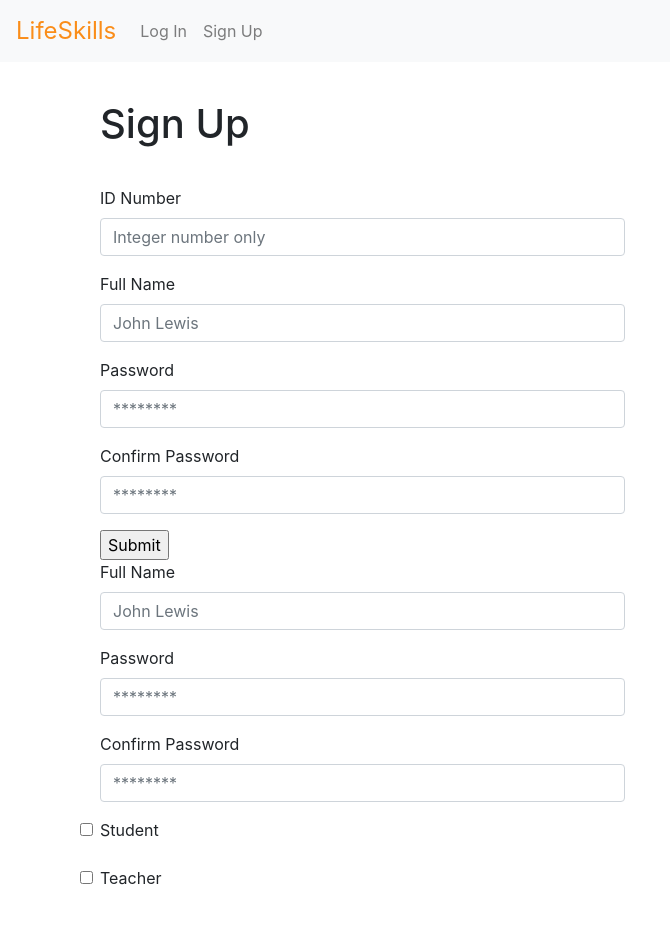
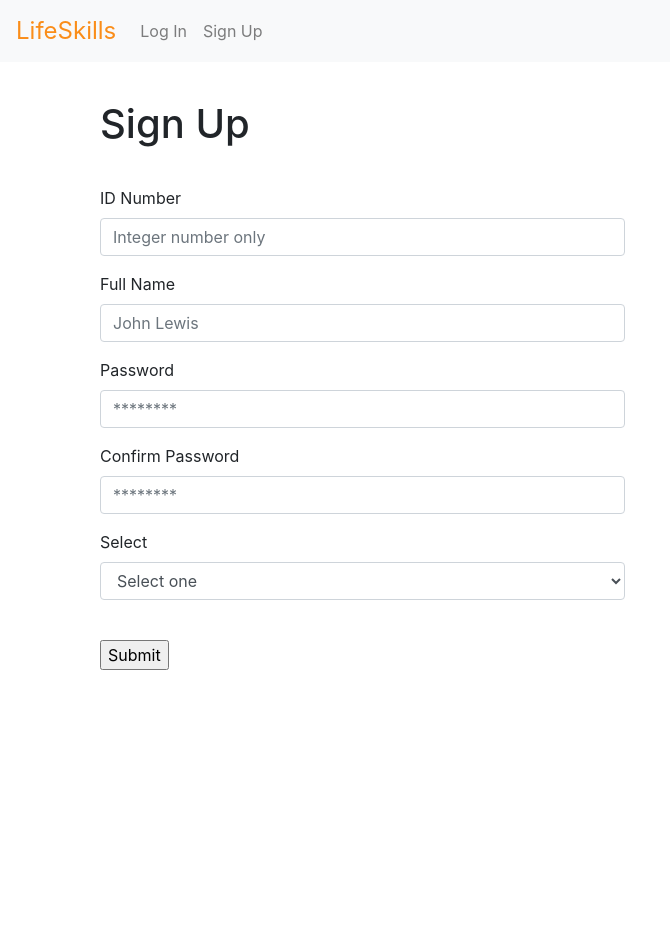
Before and after one commit to dwihdyn/lifeskill-fe, a React (Create React App) app: page /signup in a window 1280 px wide. Shown: the top 936 px of the page, without its empty margins (0-670 px from the left). After the commit the page ends 800 px from the top, so only its background shows below. Built offline with nearby package versions, Linux system fonts and the light colour scheme.

Commit message:
fixed conflict

```diff
--- a/src/Containers/LoginForm.js
+++ b/src/Containers/LoginForm.js
@@ -38,6 +38,9 @@ class LoginForm extends React.Component {
 
           // save logged in user credential in local
           localStorage.setItem("id_number", res.data.id_number);
+          alert("logged in successfully. welcome back " + res.data.full_name)
+
+
 
           return (window.location = "/homepage");
         } else {
--- a/src/Containers/SignupForm.js
+++ b/src/Containers/SignupForm.js
@@ -9,7 +9,8 @@ class SignupForm extends React.Component {
     full_name: ``,
     password: ``,
     confirm_password: ``,
-    redirect: false
+    redirect: false,
+    user_group: ``
   };
 
   handleId = e => {
@@ -36,6 +37,14 @@ class SignupForm extends React.Component {
     });
   };
 
+  handleUserGroup = e => {
+    this.setState({
+      user_group: e.target.value
+    });
+  };
+
+
+
   handleSubmitButton = e => {
     e.preventDefault();
     axios
@@ -43,15 +52,19 @@ class SignupForm extends React.Component {
         id_number: this.state.id_number,
         full_name: this.state.full_name,
         password: this.state.password,
-        confirm_password: this.state.confirm_password
+        confirm_password: this.state.confirm_password,
+        user_group: this.state.user_group
       })
       .then(res => {
         console.log(res);
         if (res.data.success) {
           // create token for persistent login
           localStorage.setItem("authToken", res.data.auth_token);
-
-          alert("Student successfuly enrolled!");
+          if (this.state.user_group == "Student") {
+            alert("Student successfuly enrolled!");
+          } else {
+            alert("Teacher successfully enrolled!")
+          }
           return (window.location = "/homepage");
         } else {
           alert("Given student_id already exist! please change the student_id");
@@ -59,7 +72,8 @@ class SignupForm extends React.Component {
             id_number: ``,
             full_name: ``,
             password: ``,
-            confirm_password: ``
+            confirm_password: ``,
+            user_group: ``
           });
         }
       })
@@ -69,7 +83,7 @@ class SignupForm extends React.Component {
   };
 
   render() {
-    let { id_number, full_name, password, confirm_password } = this.state;
+    let { id_number, full_name, password, confirm_password, user_group } = this.state;
 
     return (
       <Container className="Signup">
@@ -120,69 +134,20 @@ class SignupForm extends React.Component {
                 onChange={this.handleConfPass}
               />
             </FormGroup>
-            <input
-              type="submit"
-              placeholder="Submit"
-              onClick={this.handleSubmitButton}
-            />
             <FormGroup>
-              <Label for="full_name">Full Name</Label>
+              <Label for="user_group">Select</Label>
               <Input
-                type="text"
-                name="full_name"
-                id="full_name"
-                placeholder="John Lewis"
-                value={full_name}
-                onChange={this.handleFullname}
-              />
-            </FormGroup>
-            <FormGroup>
-              <Label for="password">Password</Label>
-              <Input
-                type="password"
-                name="password"
-                id="password"
-                placeholder="********"
-                value={password}
-                onChange={this.handlePass}
-              />
-            </FormGroup>
-            <FormGroup>
-              <Label for="confirm_password">Confirm Password</Label>
-              <Input
-                type="password"
-                name="confirm_password"
-                id="confirm_password"
-                placeholder="********"
-                value={confirm_password}
-                onChange={this.handleConfPass}
-              />
-            </FormGroup>
-            <FormGroup>
-              <Label for="student_checkbox">
-                <Input
-                  type="checkbox"
-                  name="student_checkbox"
-                  id="student_checkbox"
-                  placeholder="********"
-                  value={confirm_password}
-                  onChange={this.handleConfPass}
-                />
-                Student
-            </Label>
-            </FormGroup>
-            <FormGroup>
-              <Label for="Teacher_checkbox">
-                <Input
-                  type="checkbox"
-                  name="Teacher_checkbox"
-                  id="Teacher_checkbox"
-                  placeholder="********"
-                  value={confirm_password}
-                  onChange={this.handleConfPass}
-                />
-                Teacher
-            </Label>
+                onChange={this.handleUserGroup}
+                type="select"
+                value={user_group}
+                name="user_group"
+                id="user_group"
+                placeholder="Role"
+              >
+                <option selected>Select one</option>
+                <option value="Student">Student</option>
+                <option value="Teacher">Teacher</option>
+              </Input>
             </FormGroup>
 
 
@@ -194,7 +159,7 @@ class SignupForm extends React.Component {
             />
           </Form>
         </Col>
-      </Container>
+      </Container >
     );
   }
 }
--- a/src/Pages/HomePage.js
+++ b/src/Pages/HomePage.js
@@ -1,11 +1,13 @@
 import React from "react";
 import axios from "axios";
 import { Container, Row } from "react-bootstrap";
+import { func } from "prop-types";
 
 class HomePage extends React.Component {
   state = {
     clubs: [],
-    activities: []
+    activities: [],
+    fullname: ''
   };
 
   componentDidMount() {
@@ -23,19 +25,34 @@ class HomePage extends React.Component {
 
     axios
       .get("http://localhost:5000/api/v1/calendar/activity")
-      .then(function(response) {
+      .then(function (response) {
         console.log(response);
       })
 
-      .catch(function(error) {
+      .catch(function (error) {
         console.log(error);
       });
-  }
+
+    axios
+      .get("http://localhost:5000/api/v1/students/login")
+      .then(response => {
+        console.log(response)
+        this.setState({
+          fullname: response.data.full_name
+        })
+      })
+
+      .catch(function (error) {
+        console.log(error)
+      });
+  };
 
   render() {
-    let { clubs, activities } = this.state;
+    let { clubs, activities, full_name } = this.state;
     return (
       <>
+        <h2> Welcome back, {full_name}</h2>
+
         <h1 style={{ margin: "80px" }}>2019 School Calendar</h1>
         <Container>
           <h3>Clubs</h3>
```
